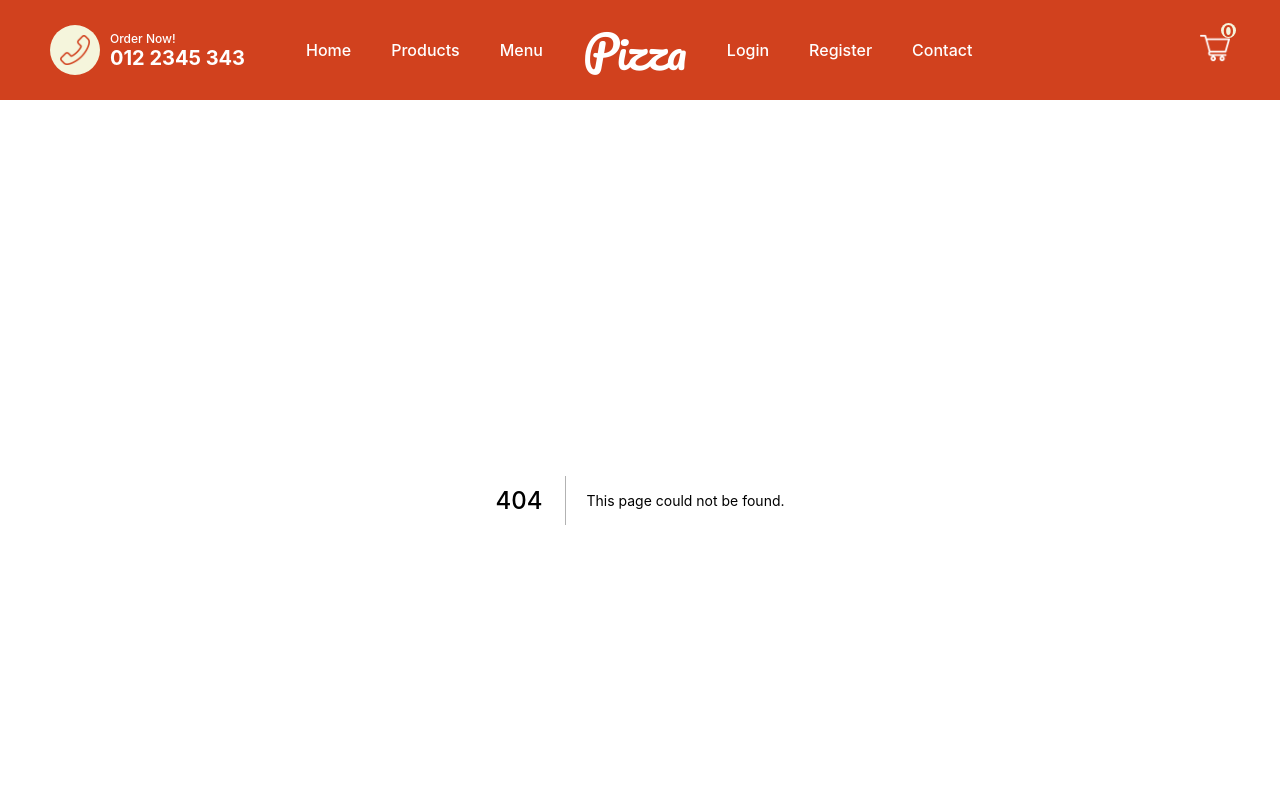
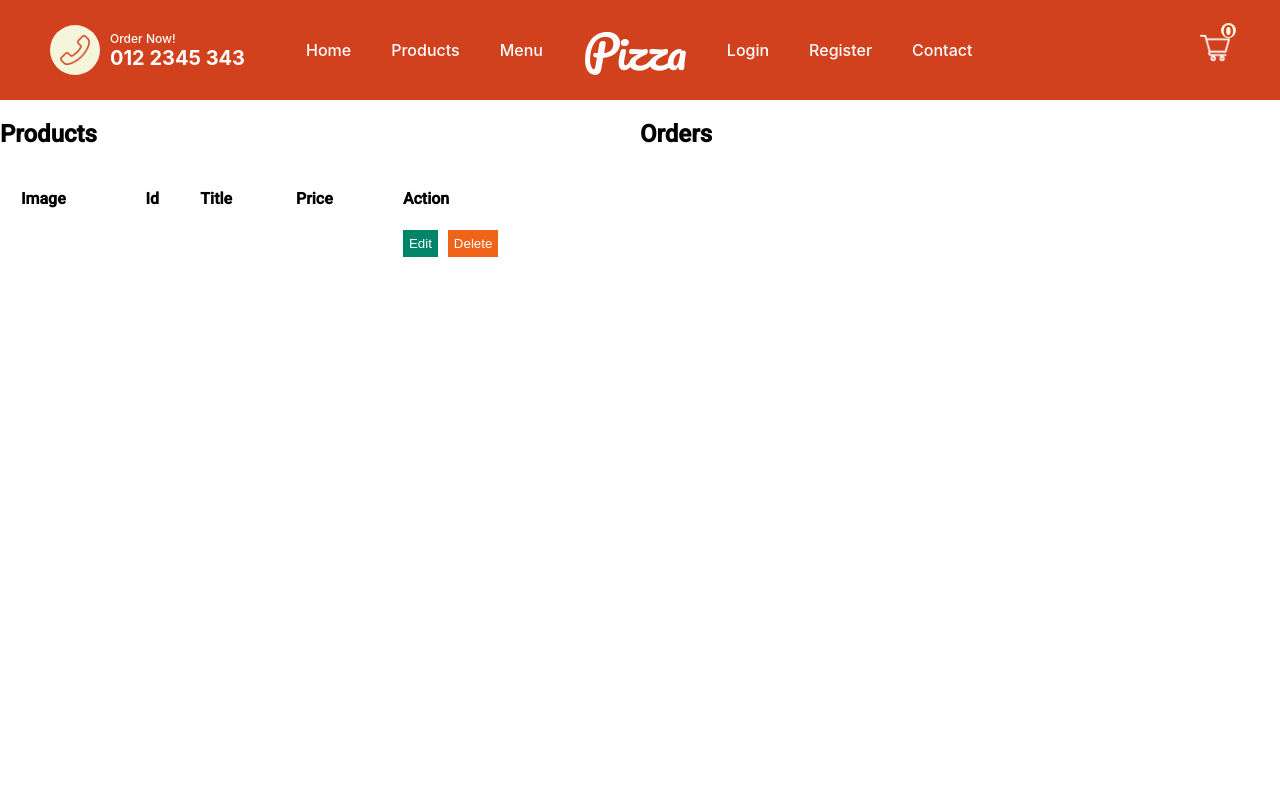
Before and after one commit to jubna/Pizza-Restaurant_NextJs, a Next.js app: page /admin in a window 1280 px wide. Before the commit this address had no page. Shown: the top 798 px of the page. Built offline with nearby package versions, Linux system fonts and the light colour scheme.

Commit message:
paypal & cod

```diff
--- /dev/null
+++ b/components/OrderDetails.module.css
@@ -0,0 +1,57 @@
+.container {
+    width: 100%;
+    height: 100vh;
+    position: absolute;
+    top: 0;
+    left: 0;
+    z-index: 999;
+    background-color: rgba(197, 197, 197, 0.568);
+    display: flex;
+    align-items: center;
+    justify-content: center;
+    font-family: 'Roboto', sans-serif;
+    font-weight: 400;
+    border: 1px solid yellow;
+  }
+  .wrapper {
+    background-color: #fff;
+    padding: 50px;
+    padding-top: 10px;
+    width: 400px;
+    display: flex;
+    flex-direction: column;
+    justify-content: space-between;
+    color: rgb(51, 50, 50);
+  }
+
+  .wrapper input{
+      padding: 10px;
+      width: 100%;
+      margin-bottom: 10px;
+  }
+  .wrapper textarea{
+    padding: 10px;
+    width: 100%;
+    height: 120px;
+    overflow: scroll;
+  }
+  .totalTextTitle {
+    margin-right: 10px;
+  }
+
+  .button {
+    height: 30px;
+    color: #d1411e;
+    font-weight: bold;
+    cursor: pointer;
+    margin-top: 20px;
+  }
+  .wrapper p {
+      color: #d1411e;
+  }
+  .wrapper span{
+      color: white;
+      margin-left:10px;
+      cursor: pointer;
+      text-decoration: underline;
+  }
--- /dev/null
+++ b/pages/admin/index.js
@@ -0,0 +1,50 @@
+import React from 'react'
+import styles from "../../styles/Admin.module.css"
+import tableStyles from "../../styles/Cart.module.css"
+function index() {
+    return (
+        <div className={styles.container}>
+            <div className={styles.left}>
+                <h2>Products</h2>
+                <table className={tableStyles.table} style={{ textAlign: 'left' }}>
+          <thead>
+            <tr className={tableStyles.trTitle}>
+              <th>Image</th>
+              <th>Id</th>
+              <th>Title</th>
+              <th>Price</th>
+              <th>Action</th>
+            </tr>
+          </thead>
+          <tbody>
+            <tr className={tableStyles.tr} style={{ textAlign: "left" }}>
+              <td>
+                <span className={tableStyles.pro_Image}></span>
+              </td>
+              <td>
+                <span className={tableStyles.pro_Id}></span>
+              </td>
+              <td>
+                <span className={tableStyles.pro_title}></span>
+              </td>
+              <td>
+                <span className={tableStyles.pro_price}></span>
+              </td>
+              <td>
+                <span className={tableStyles.pro_action} style={{display:"flex"}}>
+                    <button className={styles.edit_btn}>Edit</button>
+                    <button className={styles.dlt_btn}>Delete</button>
+                </span>
+              </td>
+            </tr>
+          </tbody>
+        </table>
+            </div>
+            <div className={styles.right}>
+                <h2>Orders</h2>
+            </div>
+        </div>
+    )
+}
+
+export default index
--- a/pages/login.js
+++ b/pages/admin/login.js
@@ -1,5 +1,5 @@
 import React from 'react'
-import styles from "../styles/Register.module.css"
+import styles from "../../styles/Register.module.css"
 import router from 'next/router'
 export default function login() {
     return (
@@ -15,7 +15,7 @@ export default function login() {
                         <input type="password" placeholder='Password'/>
                 </form>
                 <button className={styles.button}>Login</button>
-                <p>Don&apos;t have an account?<span onClick={()=>{router.push("/register")}}>Register</span></p>
+                {/* <p>Don&apos;t have an account?<span onClick={()=>{router.push("/register")}}>Register</span></p> */}
             </div>
         </div>
     )
--- /dev/null
+++ b/pages/api/orders/[id].js
@@ -0,0 +1,18 @@
+import dbConnect from "../../../utlis/mongo";
+import Order from "../../../models/Order";
+
+export default async function handler(req, res) {
+   const {method,query:{id}}=req;
+
+   dbConnect()
+
+   if (method === "GET") {
+    try {
+      const order = await Order.findById(id);
+      res.status(200).json(order);
+    } catch (err) {
+      res.status(500).json(err);
+    }
+  }
+
+  }
--- /dev/null
+++ b/pages/api/orders/index.js
@@ -0,0 +1,26 @@
+import dbConnect from "../../../utlis/mongo";
+import Order from "../../../models/Order";
+
+export default async function handler(req, res) {
+   const {method}=req;
+
+   dbConnect()
+
+   if(method==="GET"){
+        try {
+            const orders= await Order.find();
+            res.status(200).json(orders)
+
+        } catch (err) {
+            res.status(500).json(err)
+        }
+   }
+   if(method=="POST"){
+        try {
+            const order = await Order.create(req.body);
+      res.status(201).json(order);
+        } catch (err) {
+           res.status(500).json(err)
+        }
+   }
+  }
--- /dev/null
+++ b/styles/Admin.module.css
@@ -0,0 +1,25 @@
+.container{
+    height: calc(100vh - 100px);
+    display: flex;
+    font-family: 'Roboto', sans-serif;
+    font-weight: 400;
+    /* justify-content: space-between; */
+}
+.left,.right{
+    flex:1;
+}
+.edit_btn{
+    padding: 6px;
+    background-color: rgb(0, 133, 104);
+    border:none;
+    color: white;
+    margin-right: 10px;
+    cursor:pointer;
+}
+.dlt_btn{
+    padding: 6px;
+    background-color: rgb(239, 100, 25);
+    border: none;
+    color: white;
+    cursor:pointer;
+}
--- a/styles/Cart.module.css
+++ b/styles/Cart.module.css
@@ -129,6 +129,26 @@ font-weight: 500;
       content: "Total: ";
       font-weight: 500;
     }
+    .pro_Image::before{
+      content: "Image: ";
+      font-weight: 500;
+    }
+    .pro_Id::before{
+      content: "Id: ";
+      font-weight: 500;
+    }
+    .pro_title::before{
+      content: "Title: ";
+      font-weight: 500;
+    }
+    .pro_price::before{
+      content: "Price: ";
+      font-weight: 500;
+    }
+    .pro_action::before{
+      content: "Action: ";
+      font-weight: 500;
+    }
     .statusWrapper{
     margin-bottom: 30px;
     margin-top: 30px;
@@ -169,7 +189,8 @@ font-weight: 500;
       font-size: 24px;
     }
 
-    .extras,.price,.quantity,.orderId,.adrs,.date{
+    .extras,.price,.quantity,.orderId,.adrs,.date,
+    .pro_Id,.pro_Image,.pro_price::before,.pro_title::before,.pro_action{
       font-size: 22px;
     }
   .orderId::before{
@@ -196,6 +217,26 @@ font-weight: 500;
       content: "Total: ";
       font-weight: 500;
     }
+    .pro_Image::before{
+      content: "Image: ";
+      font-weight: 500;
+    }
+    .pro_Id::before{
+      content: "Id: ";
+      font-weight: 500;
+    }
+    .pro_title::before{
+      content: "Title: ";
+      font-weight: 500;
+    }
+    .pro_price::before{
+      content: "Price: ";
+      font-weight: 500;
+    }
+    .pro_action::before{
+      content: "Action: ";
+      font-weight: 500;
+    }
 
     .wrapper{
       width: 100%;
```
Also changed, not shown: components/OrderDetails.jsx (added, +43 -0 lines), pages/cart.js (+28 -4 lines), pages/checkout.js (deleted, +0 -32 lines), pages/order/[id].js (renamed from pages/order.js, +30 -20 lines).
